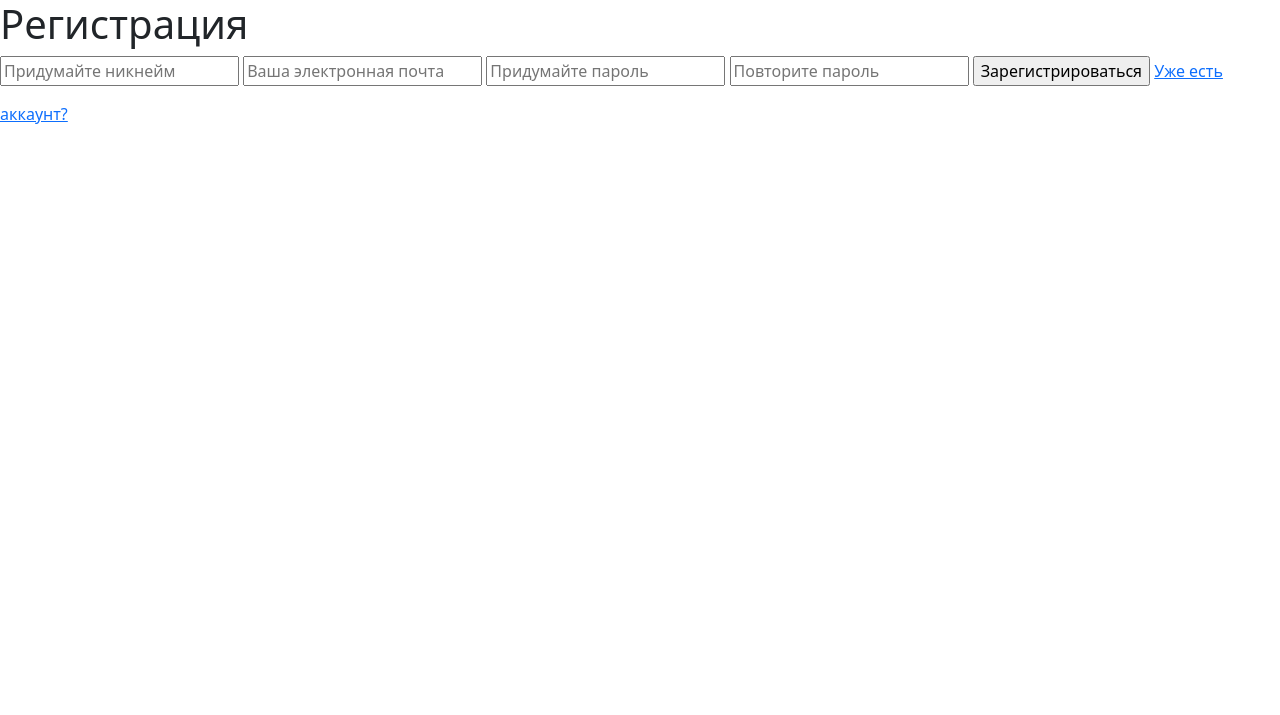
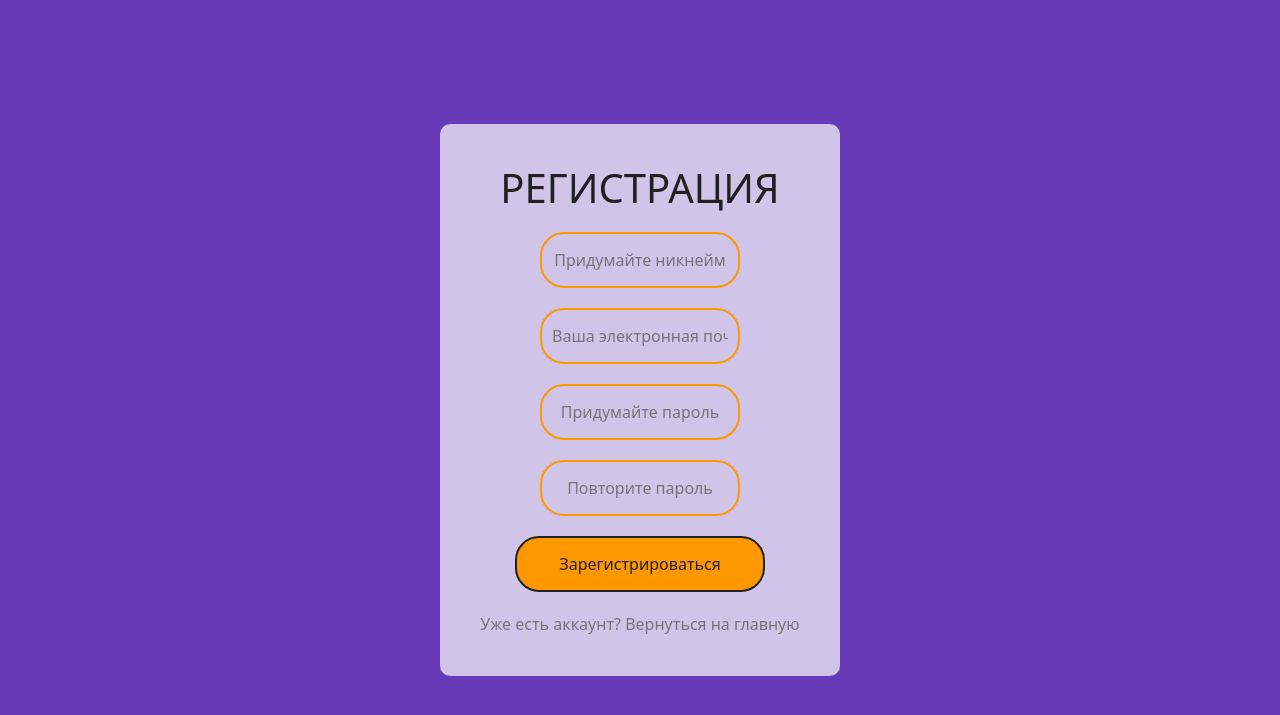
Before and after one commit to Vladislav-Tymchuk/petsclub, a Django app: page /authentication/ in a window 1280 px wide. Shown: the top 715 px of the page. Run offline with Django 4.2, Linux system fonts and the light colour scheme.

Commit message:
Auth+frontend

```diff
--- a/authentication/templates/authentication.html
+++ b/authentication/templates/authentication.html
@@ -13,22 +13,39 @@
 
 	<title>Регистрация</title>
 </head>
-<body class="login-body">
+<body class="auth-body">
     {% if not form.is_valid %}
 		<div>
-			<form class="box" method="post">
+			<form class="auth-form" method="post">
 				{% csrf_token %}
 				<h1 class="">Регистрация</h1>
-				<input type="text" name="username" maxlength="100" required id="id_username" class="txtb mb-3" placeholder="Придумайте никнейм">
-				{{form.errors.username}}
+				<input type="text" name="username" maxlength="100" required id="id_username" placeholder="Придумайте никнейм">
+				{% if form.errors.username %}
+					<ul class="error-list">
+						{{form.errors.username}}
+					</ul>
+				{% endif %}
 				<input type="text" name="email" maxlength="100" required id="id_email" placeholder="Ваша электронная почта">
-				{{form.errors.email}}
-				<input type="password" name="password1" maxlength="100" required id="id_password1" class="txtb mb-3" placeholder="Придумайте пароль">
-				{{form.errors.password1}}
-				<input type="password" name="password2" maxlength="100" required id="id_password2" class="txtb mb-3" placeholder="Повторите пароль">
-				{{form.errors.password2}}
+				{% if form.errors.email %}
+					<ul class="error-list">
+						{{form.errors.email}}
+					</ul>
+				{% endif %}
+				<input type="password" name="password1" maxlength="100" required id="id_password1" placeholder="Придумайте пароль">
+				{% if form.errors.password1 %}
+					<ul class="error-list">
+						{{form.errors.password1}}
+					</ul>
+				{% endif %}
+				<input type="password" name="password2" maxlength="100" required id="id_password2" placeholder="Повторите пароль">
+				{% if form.errors.password2 %}
+					<ul class="error-list">
+						{{form.errors.password2}}
+					</ul>
+				{% endif %}
 				<input type="submit" name="login" value="Зарегистрироваться">
 				<a href="{% url 'login' %}">Уже есть аккаунт?</a>
+				<a href="{% url 'home' %}">Вернуться на главную</a>
 			</form>
 		</div>
     {% endif %}
--- a/petsclubproject/static/base.css
+++ b/petsclubproject/static/base.css
@@ -0,0 +1,77 @@
+.error-list li {
+    color: red;
+    font-weight: bold;
+    margin-right: 35px;
+}
+
+.auth-body {
+    background-color: #673AB7;
+    margin: 0;
+    padding: 0;
+}
+
+.auth-form {
+    background: #D1C4E9;
+    width: 400px;
+	padding: 40px;
+	position: absolute;
+	top: 50%;
+	left: 50%;
+	transform: translate(-50%, -50%);
+	text-align: center;
+	border-radius: 10px;
+}
+
+.auth-form h1 {
+    color: #212121;
+    text-transform: uppercase;
+}
+
+.auth-form input {
+    border: 2px solid #FF9800;
+    border-radius: 24px;
+	background: none;
+	display: block;
+	margin: 20px auto;
+	text-align: center;
+	padding: 14px 10px;
+	width: 200px;
+	outline: none;
+	transition: 0.25s;
+
+}
+
+.auth-form a {
+    text-decoration: none;
+    color: #757575;
+}
+
+.auth-form input:focus, .box input:focus {
+	width: 250px;
+	border-color: #512DA8;
+}
+
+.auth-form input[type = 'submit'] {
+	border: 0;
+	background: #FF9800;
+	display: block;
+	margin: 20px auto;
+	text-align: center;
+	border: 2px solid #212121;
+	padding: 14px 40px;
+	outline: none;
+	color: #212121;
+	border-radius: 24px;
+	transition: 0.25s;
+	cursor: pointer;
+    width: 250px;
+}
+
+.auth-form input[type = 'submit']:hover {
+	background: #D1C4E9;
+    color: #212121;
+}
+
+body {
+    background: #512DA8;
+}
```
Also changed, not shown: authentication/templates/login.html (+5 -4 lines), mainPets/templates/navbar.html (+2 -6 lines).
